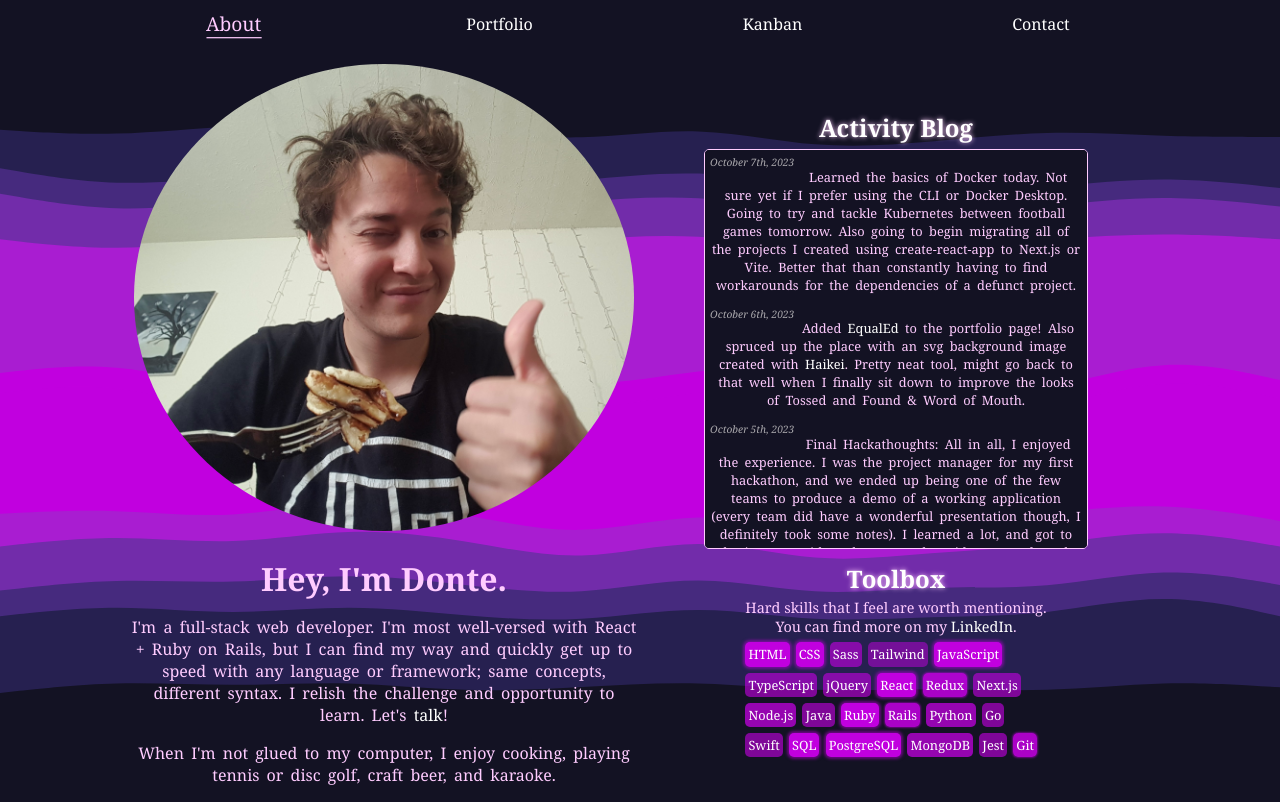
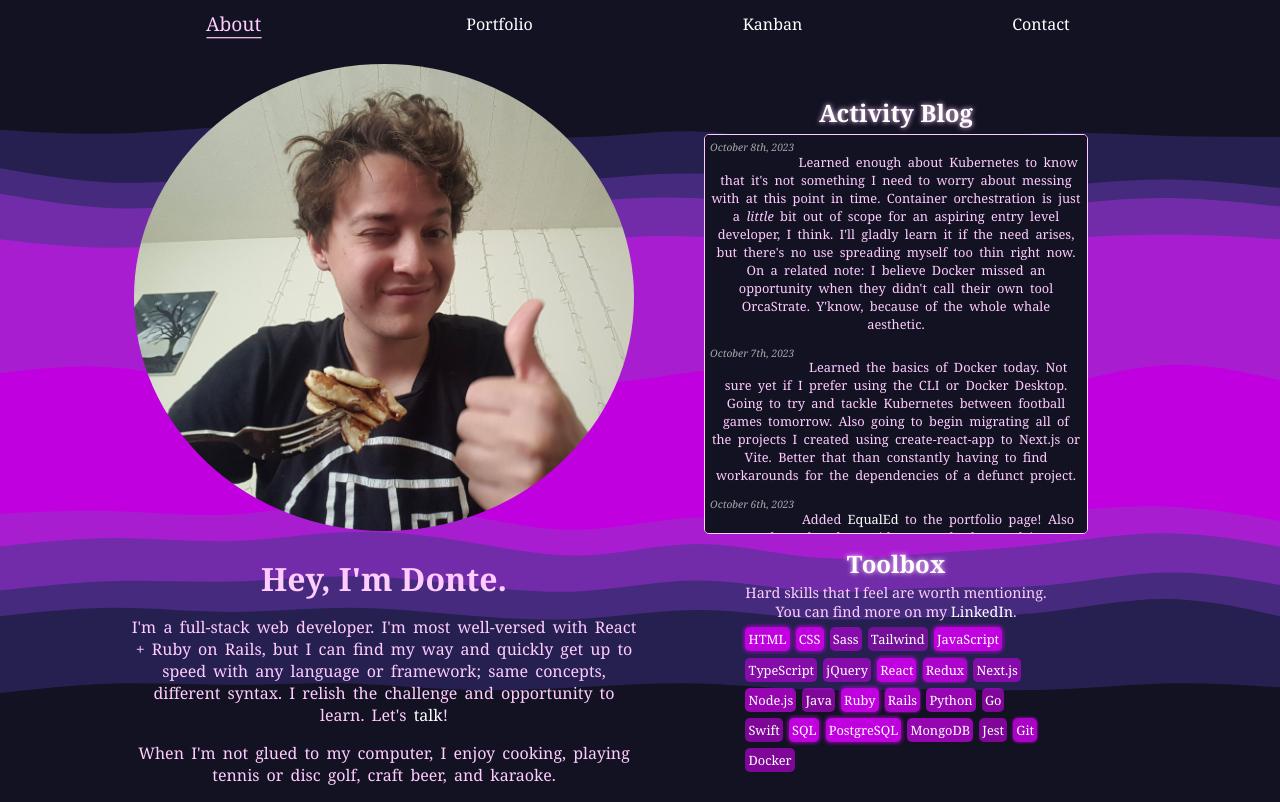
Before and after one commit to dawnteigh/dawnteigh.github.io, a React (Create React App) app: page /#/ in a window 1280 px wide. Built offline with nearby package versions, Linux system fonts and the light colour scheme.

Commit message:
10/8 entry

```diff
--- a/src/data/activity.js
+++ b/src/data/activity.js
@@ -1,4 +1,8 @@
 export const activity = [
+  {
+    date: "October 8th, 2023",
+    entry: `Learned enough about Kubernetes to know that it's not something I need to worry about messing with at this point in time. Container orchestration is just a <em>little</em> bit out of scope for an aspiring entry level developer, I think. I'll gladly learn it if the need arises, but there's no use spreading myself too thin right now. On a related note: I believe Docker missed an opportunity when they didn't call their own tool OrcaStrate. Y'know, because of the whole whale aesthetic.`
+  },
   {
     date: "October 7th, 2023",
     entry: `Learned the basics of Docker today. Not sure yet if I prefer using the CLI or Docker Desktop. Going to try and tackle Kubernetes between football games tomorrow. Also going to begin migrating all of the projects I created using create-react-app to Next.js or Vite. Better that than constantly having to find workarounds for the dependencies of a defunct project.`
--- a/src/data/skills.js
+++ b/src/data/skills.js
@@ -86,5 +86,9 @@ export const skills = [
   {
     skill: "Git",
     level: "four"
+  },
+  {
+    skill: "Docker",
+    level: "two"
   }
 ]
--- a/src/data/tasks.js
+++ b/src/data/tasks.js
@@ -1,7 +1,7 @@
 export const tasks = [
   {
-    desc: "Learn how to use Docker & Kubernetes",
-    status: "in progress"
+    desc: "Learn how to use Docker",
+    status: "complete"
   },
   {
     desc: "Learn SwiftUI and develop Swift application",
@@ -49,7 +49,7 @@ export const tasks = [
   },
   {
     desc: "Improve UI for Tossed & Found + Word of Mouth",
-    status: "backlog"
+    status: "in progress"
   },
   {
     desc: "Learn and build with PHP and Laravel",
```
